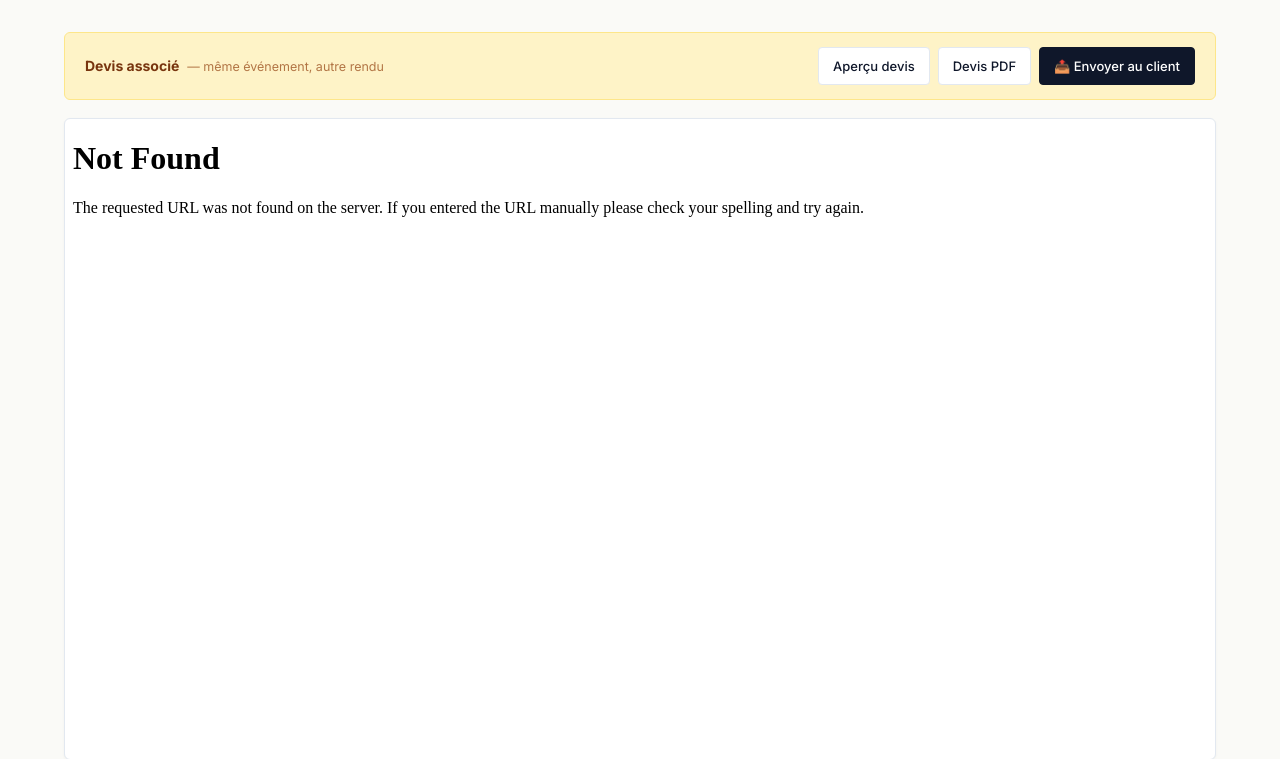
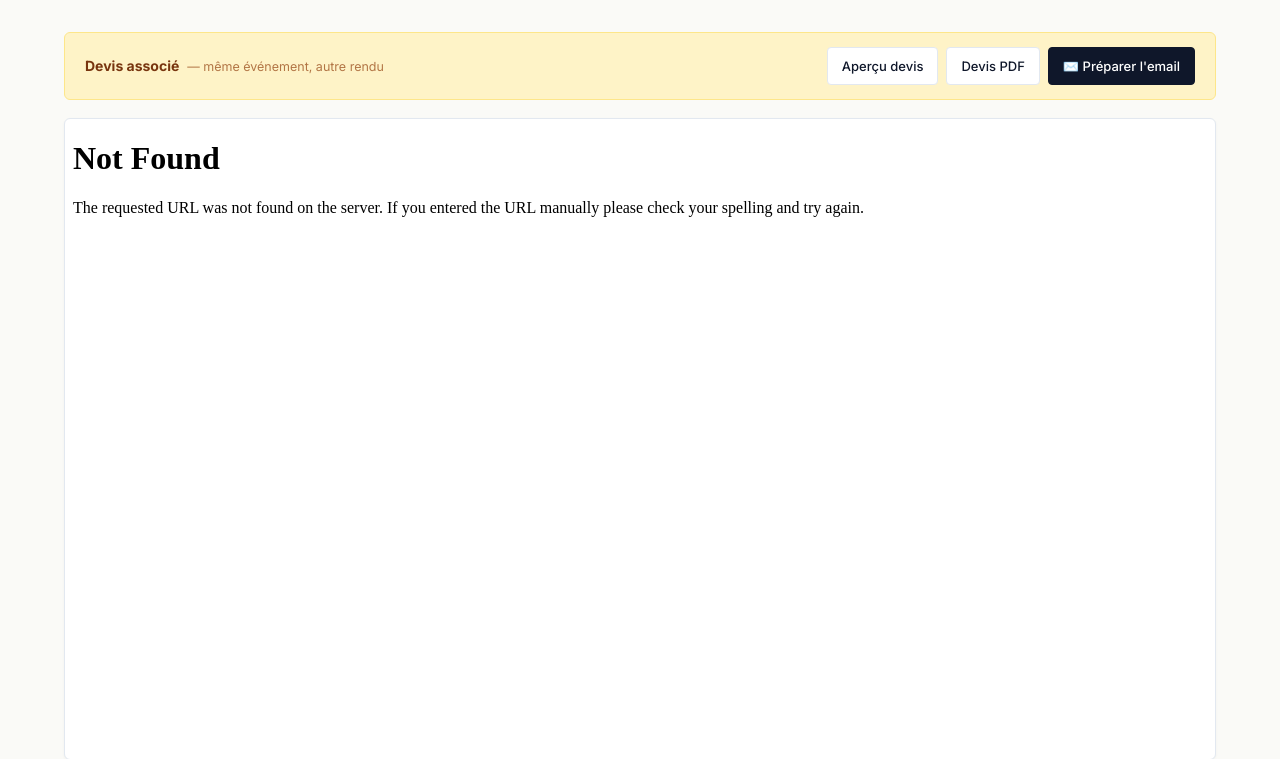
Before and after one commit to Alex211176/alexis-evenementiel, a Flask app: page /event/preview/1 in a window 1280 px wide. Shown: the part 161-920 px from the top of the page. Run offline with Flask 3, Linux system fonts and the light colour scheme; the visitor is signed in with stand-in values (Sample User, id 1).

Commit message:
Bouton preparer email (mailto pre-rempli) + suppression badge statut

```diff
--- a/devis/templates/devis.html.j2
+++ b/devis/templates/devis.html.j2
@@ -400,9 +400,6 @@
             <div class="doc-type-value">Devis</div>
             <div class="doc-type-ref">
                 {{ devis.reference or document.reference }}
-                {% if devis.statut %}
-                    <span class="statut-badge statut-{{ devis.statut }}">{{ devis.statut|capitalize }}</span>
-                {% endif %}
             </div>
         </div>
     </header>
--- a/web/app.py
+++ b/web/app.py
@@ -476,7 +476,30 @@ def event_delete(filename):
 
 @app.route("/event/preview/<filename>")
 def event_preview(filename):
-    return render_template("preview.html", filename=filename, title=f"Aperçu · {filename}")
+    # Charge les données pour pré-remplir l'email (client, event, prestataire, réf devis)
+    email_ctx = {}
+    try:
+        data = storage_io.load_config_merged(STORAGE, filename)
+        client = data.get("client", {}) or {}
+        event = data.get("event", {}) or {}
+        prestataire = data.get("prestataire", {}) or {}
+        devis = data.get("devis", {}) or {}
+        ref = devis.get("reference", "")
+        email_ctx = {
+            "client_email": client.get("email", ""),
+            "client_prenom": client.get("prenom", ""),
+            "client_nom": client.get("nom", ""),
+            "event_name": event.get("name", ""),
+            "event_location": event.get("location", ""),
+            "devis_reference": ref,
+            "prestataire_nom": prestataire.get("nom", ""),
+            "prestataire_telephone": prestataire.get("telephone", ""),
+            "prestataire_email": prestataire.get("email", ""),
+        }
+    except Exception:
+        pass
+    return render_template("preview.html", filename=filename,
+                           email_ctx=email_ctx, title=f"Aperçu · {filename}")
 
 
 @app.route("/event/render/<filename>")
--- a/web/templates/preview.html
+++ b/web/templates/preview.html
@@ -22,48 +22,84 @@
     <div class="devis-actions">
         <a href="{{ url_for('devis.preview', event_filename=filename) }}" class="btn" target="_blank">Aperçu devis</a>
         <a href="{{ url_for('devis.pdf', event_filename=filename) }}" class="btn">Devis PDF</a>
-        <button type="button" class="btn btn-primary" onclick="sendDevis()">📤 Envoyer au client</button>
+        <button type="button" class="btn btn-primary" onclick="prepareEmail()">✉️ Préparer l'email</button>
     </div>
 </div>
-<div id="share-link-result" style="display:none"></div>
+
+<!-- Zone email (cachée par défaut) -->
+<div id="email-box" class="email-box" style="display:none">
+    <div class="email-field">
+        <label>Destinataire</label>
+        <input type="email" id="email-to">
+    </div>
+    <div class="email-field">
+        <label>Objet</label>
+        <input type="text" id="email-subject">
+    </div>
+    <div class="email-field">
+        <label>Message</label>
+        <textarea id="email-body" rows="9"></textarea>
+    </div>
+    <div class="email-actions">
+        <button type="button" class="btn btn-primary" onclick="openMail()">📧 Ouvrir dans Mail</button>
+        <button type="button" class="btn" onclick="copyBody()">📋 Copier le message</button>
+        <span class="email-hint">Pense à joindre le PDF du devis (bouton « Devis PDF » ci-dessus).</span>
+    </div>
+</div>
 
 <div class="preview-frame-wrapper">
     <iframe class="preview-frame" src="{{ url_for('event_render', filename=filename) }}"></iframe>
 </div>
 
 <script>
-async function sendDevis() {
-    try {
-        const r = await fetch("{{ url_for('devis.send_devis', event_filename=filename) }}", {
-            method: 'POST',
-        });
-        const data = await r.json();
-        const result = document.getElementById('share-link-result');
-        if (data.ok) {
-            result.style.display = '';
-            result.innerHTML = `
-                <div class="share-link-box">
-                    <strong>✅ Devis envoyé — statut "${data.statut}"</strong>
-                    <div class="share-link-row">
-                        <label>Lien à transmettre au client :</label>
-                        <input type="text" id="share-link-input" value="${data.share_url}" readonly>
-                        <button type="button" class="btn btn-sm" onclick="copyLink()">📋 Copier</button>
-                        <a href="${data.share_url}" target="_blank" class="btn btn-sm">Ouvrir</a>
-                    </div>
-                </div>`;
-        } else {
-            alert('Erreur : ' + (data.error || 'inconnue'));
-        }
-    } catch (e) {
-        alert('Erreur réseau : ' + e.message);
-    }
+// Données injectées par le serveur (peuvent être vides)
+const EMAIL_CTX = {{ email_ctx | tojson }};
+
+function buildDefaults() {
+    const c = EMAIL_CTX || {};
+    const prenom = c.client_prenom || "";
+    const nom = c.client_nom || "";
+    const nomComplet = (prenom + " " + nom).trim();
+    const ref = c.devis_reference || "";
+    const evt = c.event_name || "votre événement";
+    const lieu = c.event_location || "";
+    const presta = c.prestataire_nom || "Alexis Arokiassamy";
+    const tel = c.prestataire_telephone || "";
+
+    const objet = ref ? `Devis ${ref}` : `Devis — ${evt}`;
+
+    let corps = `Bonjour ${nomComplet || prenom || ""},\n\n`;
+    corps += `Veuillez trouver ci-joint ma proposition de devis pour l'événement « ${evt} »`;
+    if (lieu) corps += ` à ${lieu}`;
+    corps += `.\n\n`;
+    corps += `Je reste à votre disposition pour tout renseignement complémentaire.\n\n`;
+    corps += `Cordialement,\n${presta}`;
+    if (tel) corps += `\n${tel}`;
+
+    return { to: c.client_email || "", subject: objet, body: corps };
 }
 
-function copyLink() {
-    const inp = document.getElementById('share-link-input');
-    inp.select();
+function prepareEmail() {
+    const box = document.getElementById('email-box');
+    const d = buildDefaults();
+    document.getElementById('email-to').value = d.to;
+    document.getElementById('email-subject').value = d.subject;
+    document.getElementById('email-body').value = d.body;
+    box.style.display = (box.style.display === 'none') ? '' : 'none';
+}
+
+function openMail() {
+    const to = encodeURIComponent(document.getElementById('email-to').value);
+    const subject = encodeURIComponent(document.getElementById('email-subject').value);
+    const body = encodeURIComponent(document.getElementById('email-body').value);
+    window.location.href = `mailto:${to}?subject=${subject}&body=${body}`;
+}
+
+function copyBody() {
+    const ta = document.getElementById('email-body');
+    ta.select();
     document.execCommand('copy');
-    alert('Lien copié !');
+    alert('Message copié !');
 }
 </script>
 
```
